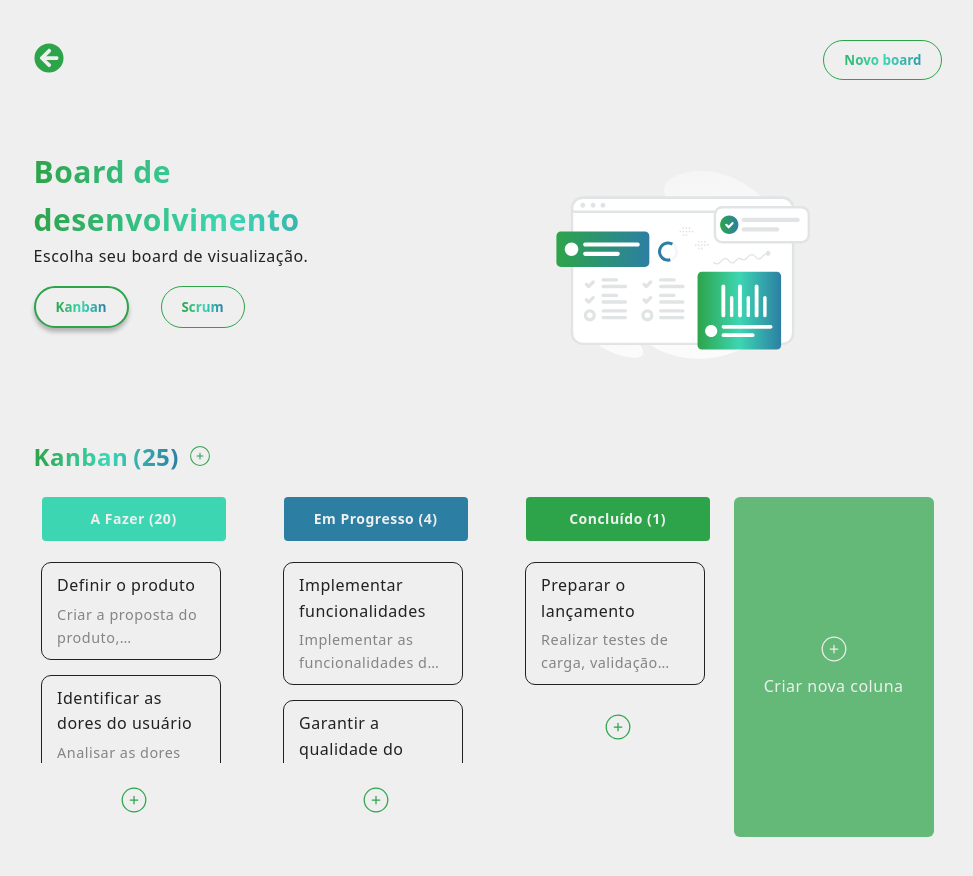
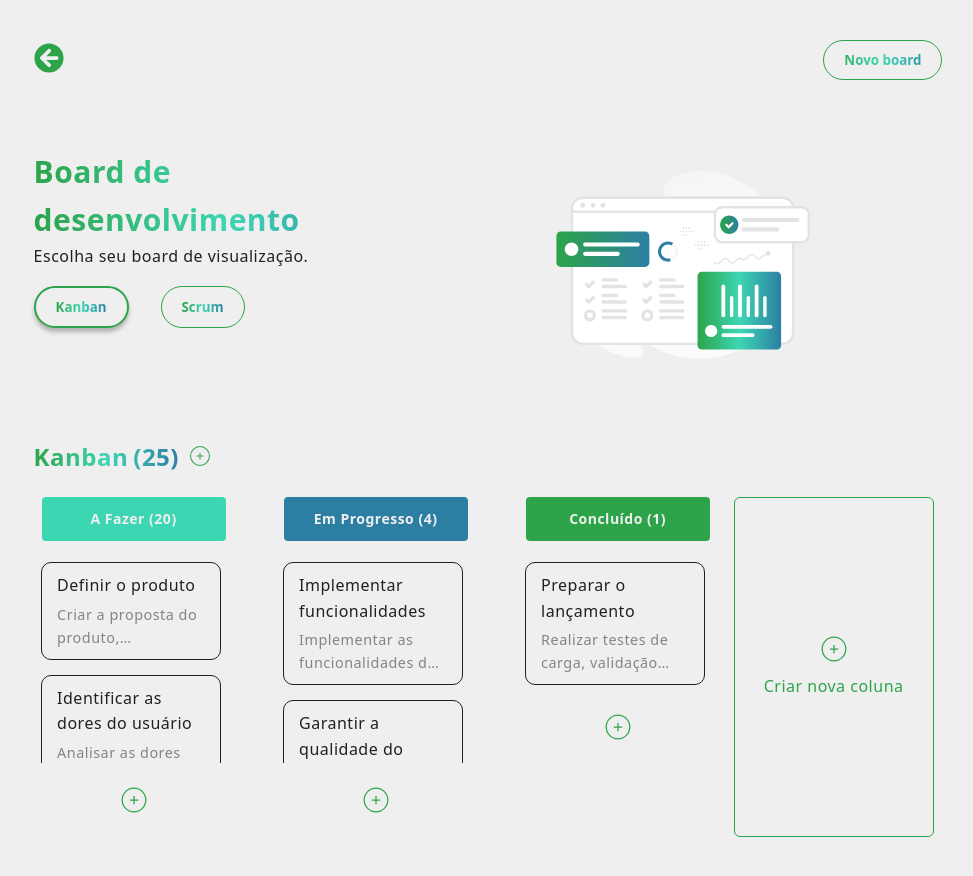
Before and after one commit to eliscmattosinho/Board-de-Desenvolvimento, a React (Create React App) app: page /development-board/boards in a window 1280 px wide. Shown: the top 876 px of the page, without its empty margins (152-1125 px from the left). Built offline with nearby package versions, Linux system fonts and the light colour scheme.

Commit message:
feat(css): standardizing style for hover

```diff
--- a/src/components/Board/BoardSection.css
+++ b/src/components/Board/BoardSection.css
@@ -41,15 +41,16 @@
   justify-content: center;
   gap: 10px;
   font-weight: 500;
-  background: #2DA44Ab6;
-  color: #efefef;
+  border: 1px solid #2DA44A;
+  color: #2DA44A;
   border-radius: 6px;
   padding: 20px 0;
   min-width: 200px;
 }
 
 .col-add-last:hover {
-  background: #207736db;
+  background: #2DA44Ab6;
+  color: #efefef;
   transition: background-color 0.3s ease-in-out;
 }
 
```
